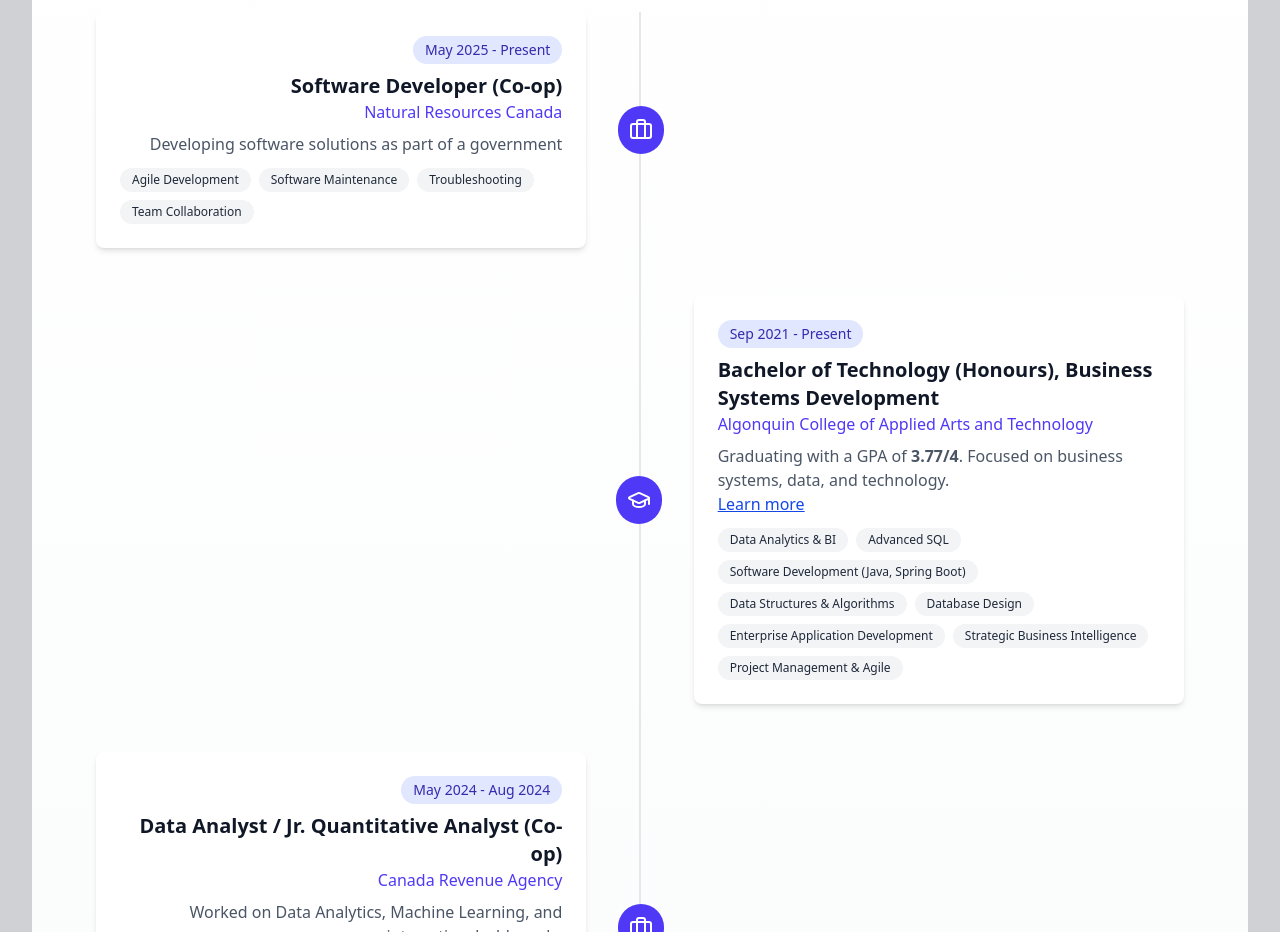
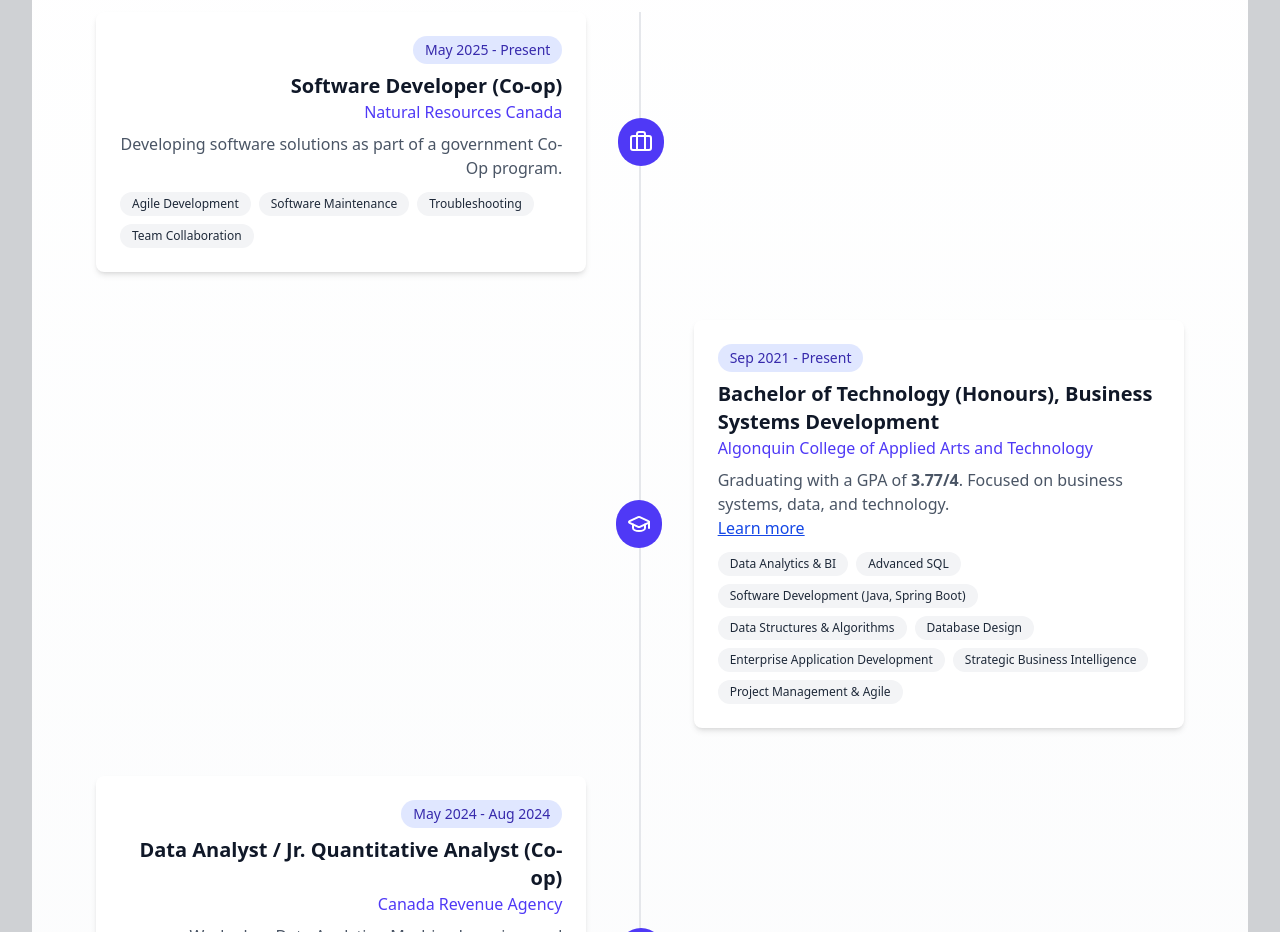
Before and after one commit to cblankenback/my-portfolio, a React (Vite) app: page / in a window 1280 px wide. Shown: the part 2980-3912 px from the top of the page. Built offline with nearby package versions, Linux system fonts and the light colour scheme.

Commit message:
v3 fixed and edited everything

```diff
--- a/src/components/Timeline.tsx
+++ b/src/components/Timeline.tsx
@@ -7,7 +7,7 @@
     year: 'May 2025 - Present',
     title: 'Software Developer (Co-op)',
     company: 'Natural Resources Canada',
-    description: 'Developing software solutions as part of a government',
+    description: 'Developing software solutions as part of a government Co-Op program.',
     icon: 'work',
     skills: [
       'Agile Development',
```
